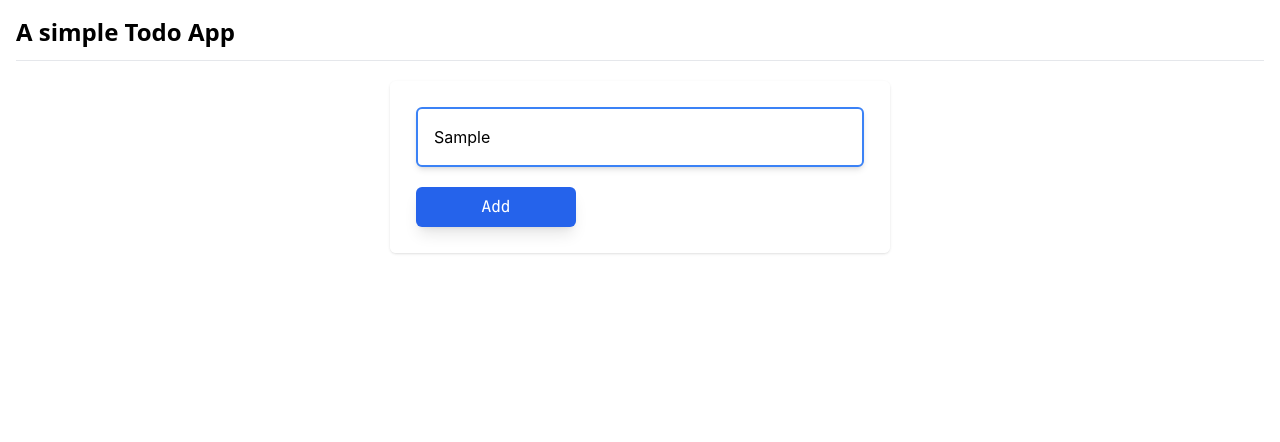
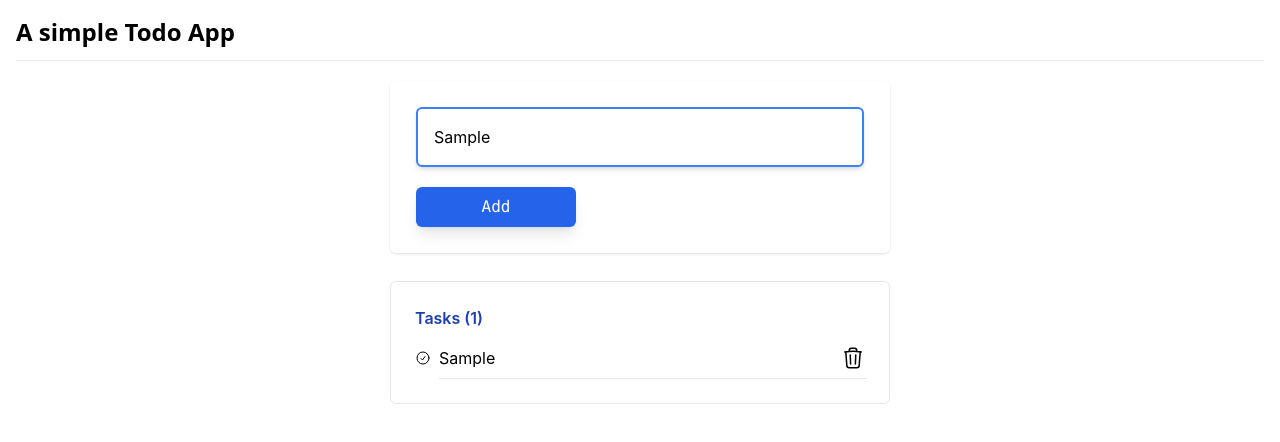
Before and after one commit to rishi120/todo-app, a React (Create React App) app: page / in a window 1280 px wide. Both pictures are taken after typing "Sample" into the empty fields and a click on the button "Add". Shown: the top 442 px of the page. Built offline with nearby package versions, Linux system fonts and the light colour scheme.

Commit message:
added todo component and made ui fixes.

```diff
--- a/src/components/child-components/todo.jsx
+++ b/src/components/child-components/todo.jsx
@@ -1,10 +1,29 @@
 import React from 'react'
 import Addtask from "./task";
 
-function Todo() {
+const Todo = ({ tasks }) => {
     return (
         <div>
             <Addtask />
+            <ul className=' lg:w-[500px] m-auto border-[1px] rounded-md mt-7 p-6'>
+                <li><h1 className='pb-2 text-blue-800 font-semibold'>Tasks ({tasks.length})</h1></li>
+                {tasks.map((newtasks, index) => {
+                    return (
+                        <>
+                            <li key={index} className=" capitalize list-disc py-2 flex items-center w-[100%] relative">
+                                <svg xmlns="http://www.w3.org/2000/svg" fill="none" viewBox="0 0 24 24" strokeWidth={1.5} stroke="currentColor" className="w-4 h-4 mr-2">
+                                    <path strokeLinecap="round" strokeLinejoin="round" d="M9 12.75L11.25 15 15 9.75M21 12a9 9 0 11-18 0 9 9 0 0118 0z" />
+                                </svg>
+                                {newtasks.searchTerm}
+                                <svg xmlns="http://www.w3.org/2000/svg" fill="none" viewBox="0 0 24 24" strokeWidth={1.5} stroke="currentColor" className="w-6 h-6 absolute right-0 cursor-pointer">
+                                    <path strokeLinecap="round" strokeLinejoin="round" d="M14.74 9l-.346 9m-4.788 0L9.26 9m9.968-3.21c.342.052.682.107 1.022.166m-1.022-.165L18.16 19.673a2.25 2.25 0 01-2.244 2.077H8.084a2.25 2.25 0 01-2.244-2.077L4.772 5.79m14.456 0a48.108 48.108 0 00-3.478-.397m-12 .562c.34-.059.68-.114 1.022-.165m0 0a48.11 48.11 0 013.478-.397m7.5 0v-.916c0-1.18-.91-2.164-2.09-2.201a51.964 51.964 0 00-3.32 0c-1.18.037-2.09 1.022-2.09 2.201v.916m7.5 0a48.667 48.667 0 00-7.5 0" />
+                                </svg>
+                            </li>
+                            <hr className=' w-[95%] ml-6' />
+                        </>
+                    )
+                })}
+            </ul>
         </div>
     )
 }
--- a/src/components/master.jsx
+++ b/src/components/master.jsx
@@ -7,6 +7,7 @@ function Mastercomponent() {
     const inputFocus = useRef();
     const [searchTerm, setSearchTerm] = useState('');
     const [errorMessage, setErrorMessage] = useState(false);
+    const [tasks, setTasks] = useState([]);
 
     const handleInput = (event) => {
         const searchKeyWord = event.target.value;
@@ -20,6 +21,10 @@ function Mastercomponent() {
             setTimeout(() => {
                 inputFocus.current.focus();
             }, 300);
+        }
+        else {
+            const newTodos = [...tasks, { searchTerm }];
+            setTasks(newTodos);
         }
     }
 
@@ -43,7 +48,7 @@ function Mastercomponent() {
             <h1 className=' pb-3 font-sans text-2xl font-semibold'>A simple Todo App</h1>
             <hr />
             <data.Provider value={inputComponentValues}>
-                <Todo />
+                <Todo tasks={tasks} />
             </data.Provider>
         </section>
     )
```
